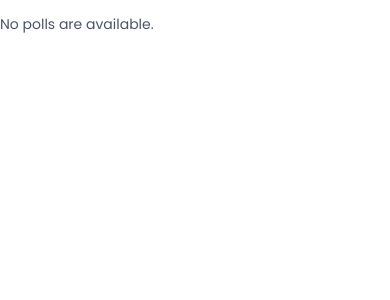
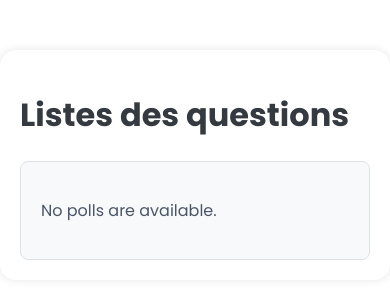
Before and after one commit to regisatl/mysite, a Django app: page /polls/ in a window 390 px wide. Shown: the top 300 px of the page. Run offline with Django 5.2, Linux system fonts and the light colour scheme.

Commit message:
style ajouté

```diff
--- a/polls/templates/polls/index.html
+++ b/polls/templates/polls/index.html
@@ -21,6 +21,26 @@
         padding: 4;
         max-width:800px;
         color: #1e293b:
+        background-color: #f8f9fa;
+      }
+      .container {
+            max-width: 800px;
+            margin: 0 auto;
+            padding: 20px;
+            background-color: #ffffff;
+            box-shadow: 0 0 10px rgba(0, 0, 0, 0.1);
+            border-radius:1rem;
+            margin-top: 50px;
+      }
+      h1 {
+            color: #343a40;
+      }
+      .card {
+            padding: 20px;
+            margin-top: 20px;
+            border: 1px solid #dee2e6;
+            border-radius: 0.5rem;
+            background-color: #f8f9fa;
       }
 
       ul {
@@ -39,6 +59,7 @@
 
       a:hover {
         color: #2779bd;
+        text-decoration: underline;
       }
 
       p {
@@ -47,13 +68,18 @@
 
       @media (max-width: 600px) {
         body {
-          font-size: 14px;
+            max-width: 400px;
+            margin: 0 auto;
+            font-size: 1rem;
         }
       }
     </style>
   </head>
 
   <body>
+    <div class="container">
+      <h1>Listes des questions</h1>
+      <div class="card">
         {% if latest_question_list %}
         <ul>
           {% for question in latest_question_list %}
@@ -65,5 +91,7 @@
         {% else %}
         <p>No polls are available.</p>
         {% endif %}
+      </div>
+    </div>
   </body>
 </html>
```
Lines whose indentation alone changed are shown as unchanged.
